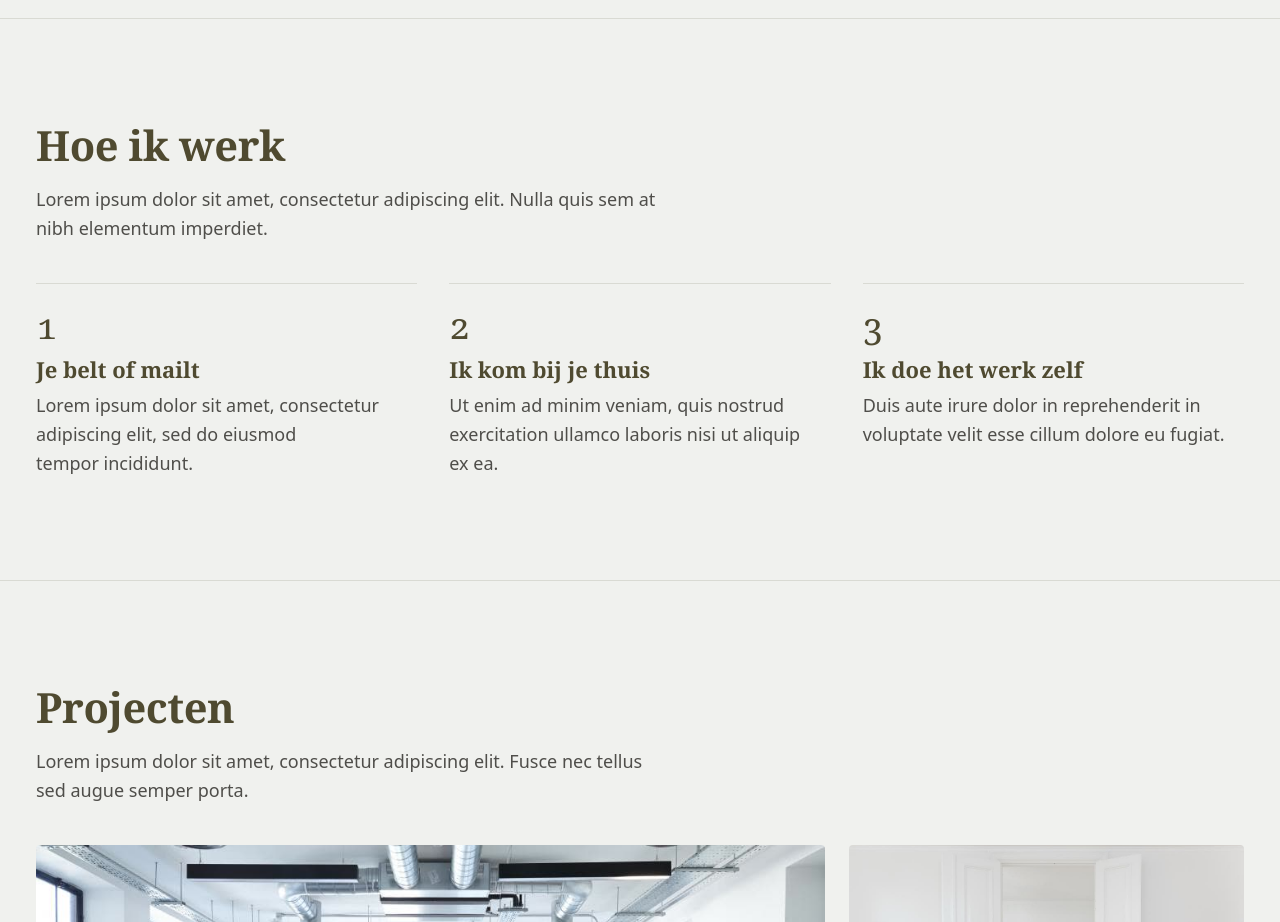
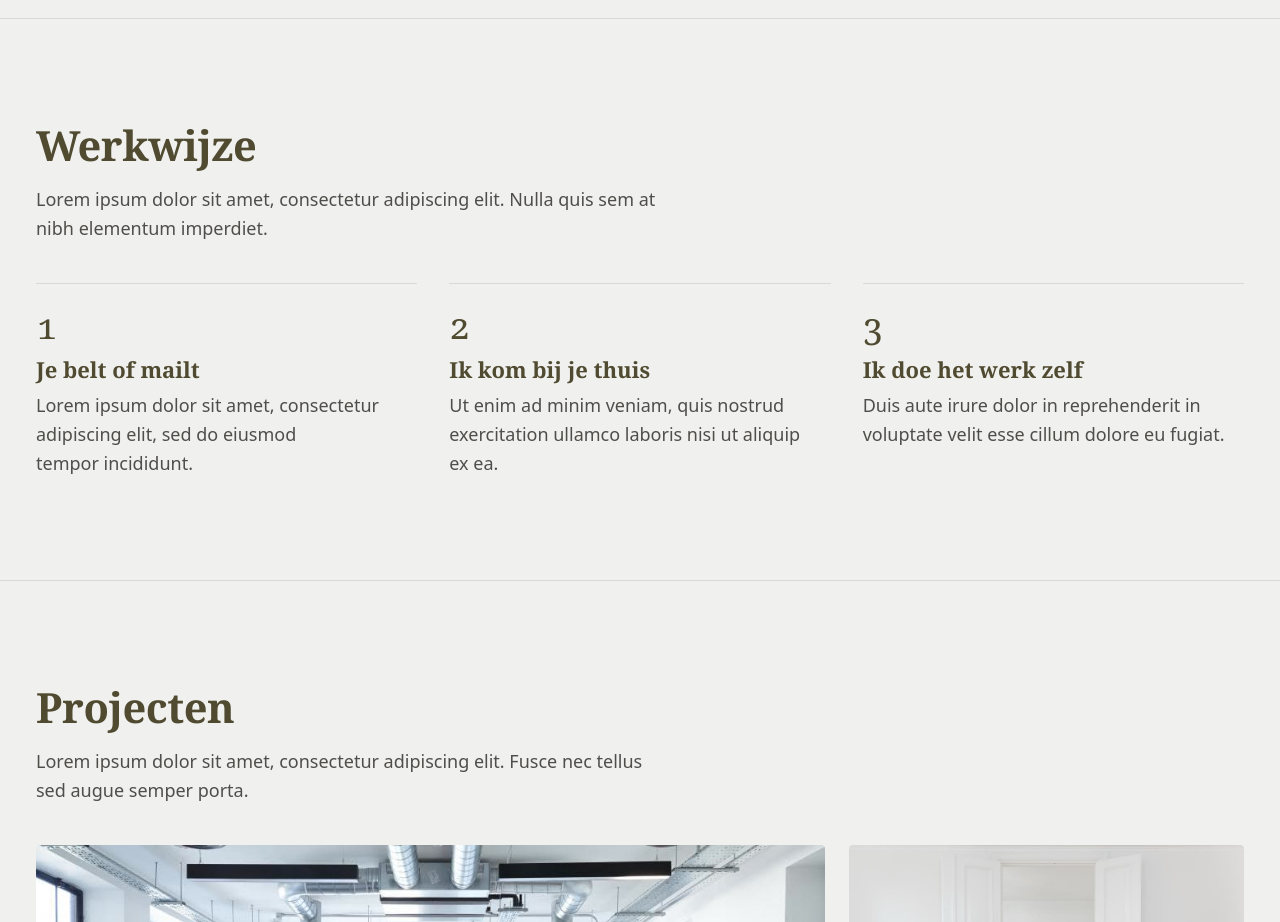
Before and after one commit to Lijcoesh/Kamerbreed-Interieur, a React (Vite) app: page / in a window 1280 px wide. Shown: the part 2000-2922 px from the top of the page. Built offline with nearby package versions, Linux system fonts and the light colour scheme.

Commit message:
update section title from "Hoe ik werk" to "Werkwijze"

```diff
--- a/src/Modules/Home/Scenes/Home/Components/HomeWorkflow.tsx
+++ b/src/Modules/Home/Scenes/Home/Components/HomeWorkflow.tsx
@@ -75,7 +75,7 @@ export default function HomeWorkflow() {
         <Container component="section" aria-labelledby="workflow-title" className={classes.root}>
             <SectionHeader
                 id="workflow-title"
-                title="Hoe ik werk"
+                title="Werkwijze"
                 lead="Lorem ipsum dolor sit amet, consectetur adipiscing elit. Nulla quis sem at nibh elementum imperdiet."
             />
             <ol className={classes.steps}>
```
